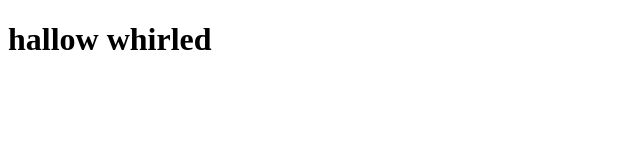
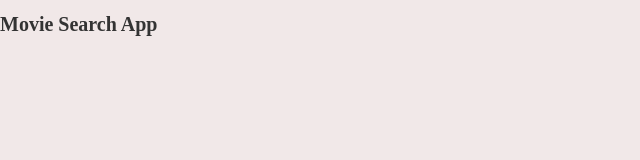
Before and after one commit to CB-Pantomime/react_movie_search_MSDB-API, a React app in the folder my-app/: page / in a window 1280 px wide. Shown: the whole page, without its empty margins (0-640 px from the left). Built offline with nearby package versions, Linux system fonts and the light colour scheme.

Commit message:
added basic style for html, *, body, p elements.

```diff
--- a/my-app/src/index.js
+++ b/my-app/src/index.js
@@ -1,11 +1,12 @@
 
 import React from 'react';
 import ReactDOM from 'react-dom';
+import style from './style.css'
 
 class Main extends React.Component {
   render() {
     return (
-      <h1>hallow whirled</h1>
+      <h1>Movie Search App</h1>
     );
   }
 }
--- a/my-app/src/style.css
+++ b/my-app/src/style.css
@@ -1,4 +1,19 @@
+
+html {
+  font-size: 10px;
+}
+
+* {
+  box-sizing: border-box;
+}
 
 body {
+  margin: 0;
+  padding: 0;
+  background-color: rgb(241, 232, 232);
+  color: #333;
+}
 
+p {
+  font-size: 1.6rem;
 }
```
